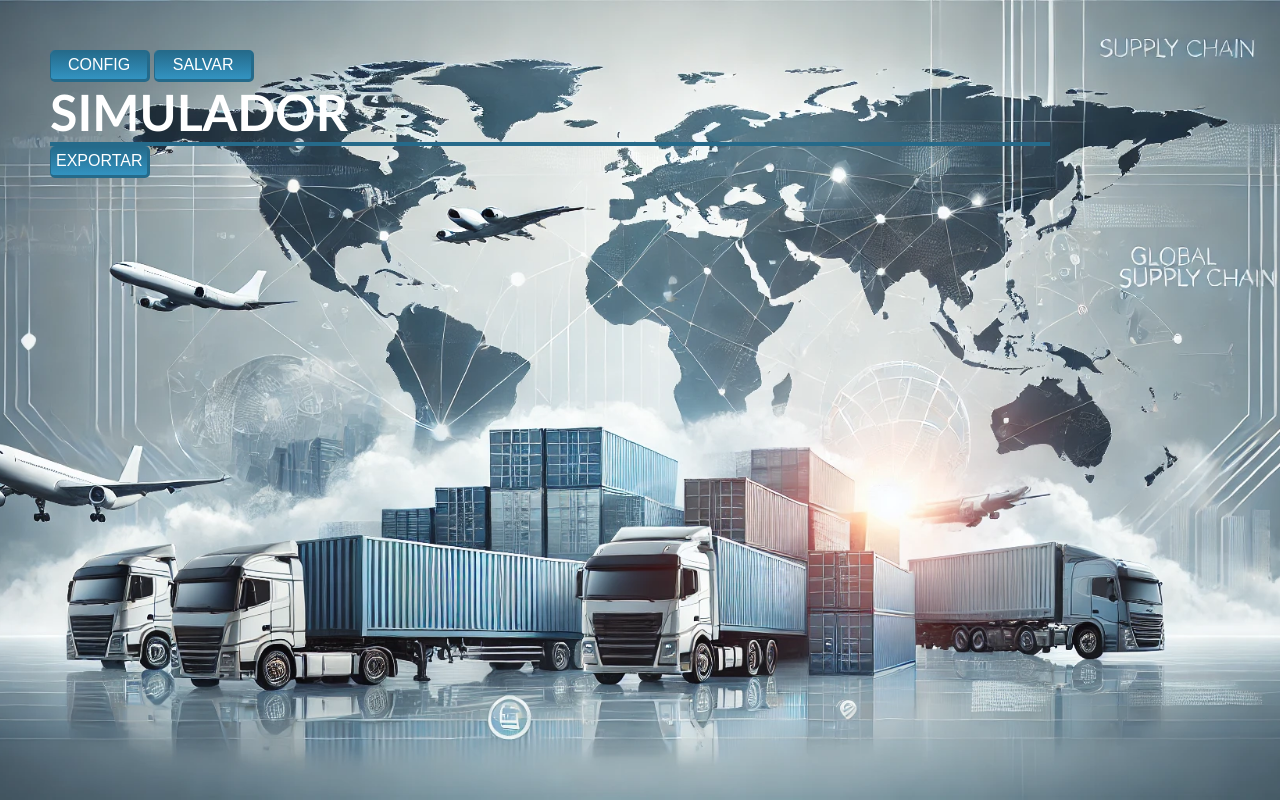
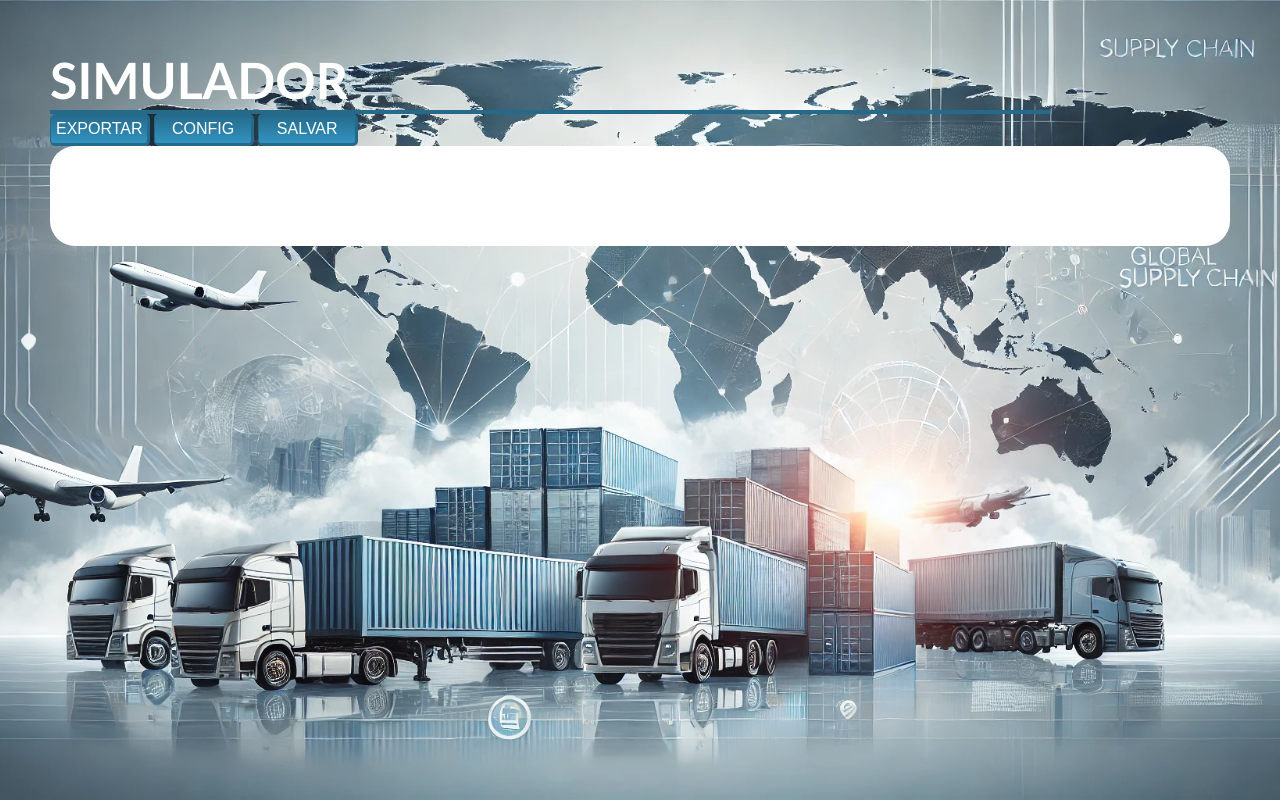
Before and after one commit to HelioGomesz/Simulador-de-Embarque, a plain HTML site: page AppSimulador/Simulador.html in a window 1280 px wide. Drawn offline with Linux system fonts and the light colour scheme.

Commit message:
Adjust: Tela simulador

```diff
--- a/AppSimulador/Simulador.css
+++ b/AppSimulador/Simulador.css
@@ -20,6 +20,17 @@
     padding: 50px;                /* espaçamento do elemento na pagina*/
   }
 
+  form {
+    /* flex child do body*/
+    background-color: white; /*Cor de fundo do form */
+    padding: 50px;       /*Espaçamento do form igualmente*/
+    border-radius: 25px;  /*Curvar os cantos do form*/
+
+    /* flex container */
+    display: flex;
+    flex-direction: column;
+    gap: 25px; /* Espaçamento entre os elemntos dentro do form */
+  }
 
   h1 {
 
--- a/AppSimulador/Simulador.html
+++ b/AppSimulador/Simulador.html
@@ -6,21 +6,25 @@
     <title>Simulador de Embarque</title>
     <link rel="stylesheet" href="Simulador.css" />
 </head>
+
+<div class="titulo">
+  <h1>Simulador</h1>
+  <div class="barra-horizontal"></div>
+</div>
+
+<button type="submit">Exportar</button>
 <button>Config</button>
 <button>Salvar</button>
 
 
-
 <body>
  <!-- Template da página simulador-->
+ <form action="">
 
+  </p>
+</form>
 
-        <div class="titulo">
-          <h1>Simulador</h1>
-          <div class="barra-horizontal"></div>
-        </div>
-
-        <button type="submit">Exportar</button>
+<script src="ValidarLogin.js"></script> <!--Teste para link com login-->
 
 </body>
 
```
